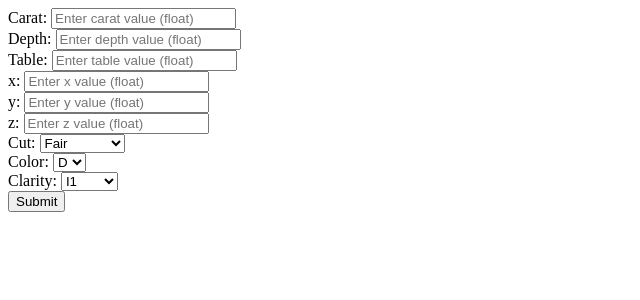
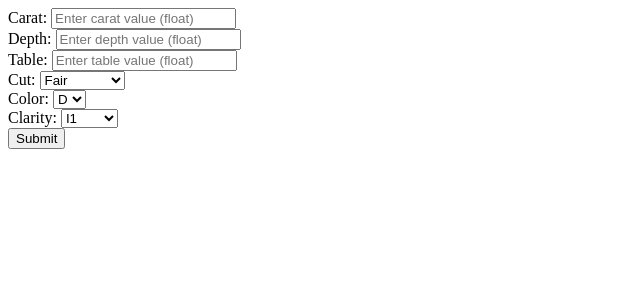
Before and after one commit to vimalsingh20/FSDSRegressor, a Flask app: page /predict in a window 1280 px wide. Shown: the top 300 px of the page, without its empty margins (0-640 px from the left). Run offline with Flask 3, Linux system fonts and the light colour scheme.

Commit message:
Removed x,y,z feature and update

```diff
--- a/app.py
+++ b/app.py
@@ -23,9 +23,7 @@ def predict_datapoint():
             carat=float(request.form.get('carat')),
             depth = float(request.form.get('depth')),
             table = float(request.form.get('table')),
-            x = float(request.form.get('x')),
-            y = float(request.form.get('y')),
-            z = float(request.form.get('z')),
+
             cut = request.form.get('cut'),
             color= request.form.get('color'),
             clarity = request.form.get('clarity')
--- a/src/components/data_ingestion.py
+++ b/src/components/data_ingestion.py
@@ -55,4 +55,4 @@ if __name__== '__main__':
 
     train_data_path,test_data_path = obj.initiate_data_ingestion()
     data_transformation = DataTransformation()
-    train_arr,test_arr,_= data_transformation.initaite_data_tranformation(train_data_path,test_data_path)
+    train_arr,test_arr,_= data_transformation.initaite_data_transformation(train_data_path,test_data_path)
--- a/src/components/data_transformation.py
+++ b/src/components/data_transformation.py
@@ -24,7 +24,7 @@ class DataTransformation:
                     logging.info('Data Transformation initiated')
                     # Define which column should be ordinal-encoded and which should be sclaed
                     categorical_cols= ['cut','color','clarity']
-                    numerical_cols= ['carat','depth','table','x','y','z']
+                    numerical_cols= ['carat','depth','table']
 
                     #Define the custoim ranking for the each ordinal variable
                     cut_categories = ['Fair','Good',"Very Good","Premium","Ideal"]
@@ -78,7 +78,7 @@ class DataTransformation:
             preprocessing_obj = self.get_data_transformation_object()
 
             target_column_name ='price'
-            drop_columns=[target_column_name,'id']
+            drop_columns=[target_column_name,'id','x','y','z']
 
             input_feature_train_df= train_df.drop(columns=drop_columns,axis=1)
             target_feature_train_df= train_df[target_column_name]
--- a/templates/form.html
+++ b/templates/form.html
@@ -16,20 +16,7 @@
         <input type="text" id="table" name="table" placeholder="Enter table value (float)">
     </div>
 
-    <div class="form-group">
-        <label for="x">x:</label>
-        <input type="text" id="x" name="x" placeholder="Enter x value (float)">
-    </div>
 
-    <div class="form-group">
-        <label for="y">y:</label>
-        <input type="text" id="y" name="y" placeholder="Enter y value (float)">
-    </div>
-
-    <div class="form-group">
-        <label for="z">z:</label>
-        <input type="text" id="z" name="z" placeholder="Enter z value (float)">
-    </div>
 
 <div class="form-group">
   <label for="cut">Cut:</label>
```
Also changed, not shown: src/pipeline/prediction_pipeline.py (+3 -9 lines), 3 other files.
